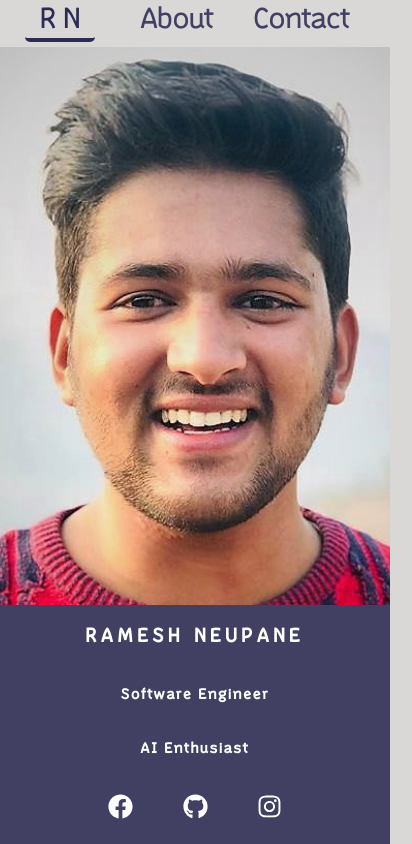
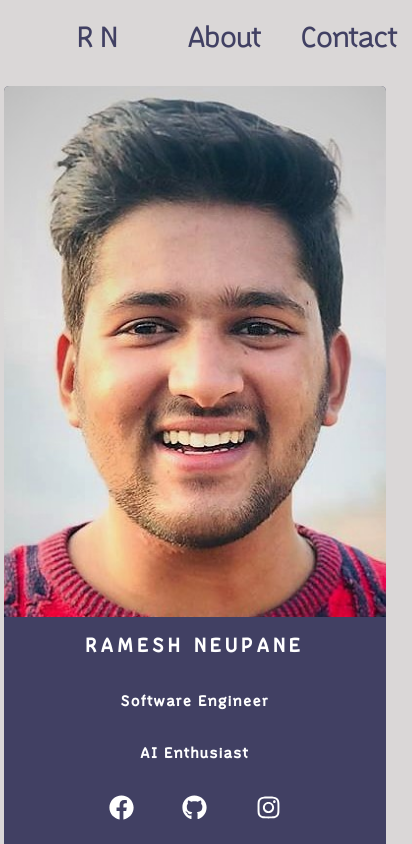
Before and after one commit to RameshNeupane/rameshneupane.github.io, a React (Create React App) app: page / in a window 390 px wide. Shown: the whole page, 412 px wide, since content can reach past the window. Built offline with nearby package versions, Linux system fonts and the light colour scheme.

Commit message:
app refactored

```diff
--- a/src/App.css
+++ b/src/App.css
@@ -6,7 +6,6 @@
   height: 100vh;
   width: 100vw;
   color: white;
-  /* background-color: rgba(0, 0, 50, 0.2); */
 }
 
 .app-main-container {
@@ -16,11 +15,17 @@
   background-color: rgba(0, 0, 50, 0.7);
 }
 
+@media only screen and (max-width: 768px) {
+  .app-main-container {
+    width: 95%;
+  }
+}
+
 @media only screen and (max-width: 576px) {
   .app-main-container {
-    width: 100%;
+    width: 98%;
     height: 100%;
     margin-top: 1rem;
-    border-radius: 0;
+    border-radius: 0.5rem 0.5rem 0 0;
   }
 }
--- a/src/components/About/About.css
+++ b/src/components/About/About.css
@@ -86,9 +86,25 @@
   width: 100%;
 }
 
-/* @media only screen and (max-width: 768px) {
+@media only screen and (max-width: 768px) {
+  .about h1,
+  .skills h1 {
+    font-size: 2.5rem;
+  }
 
-} */
+  .about hr,
+  .skills hr {
+    width: 20%;
+  }
+
+  .about p {
+    font-size: 1.5rem;
+  }
+
+  .skills-container {
+    font-size: 3.5rem;
+  }
+}
 
 @media only screen and (max-width: 576px) {
   .about-container {
--- a/src/components/About/About.js
+++ b/src/components/About/About.js
@@ -13,6 +13,7 @@ import {
   SiTensorflow,
   SiKeras,
   SiReact,
+  SiOpencv,
 } from "react-icons/si";
 
 const About = () => {
@@ -53,6 +54,7 @@ const About = () => {
             <SiPandas title="Pandas" />
             <SiTensorflow title="Tensorflow" />
             <SiKeras title="Keras" />
+            <SiOpencv title="Opencv" />
           </div>
         </div>
       </div>
--- a/src/components/Home/Home.css
+++ b/src/components/Home/Home.css
@@ -103,7 +103,7 @@
   .home .home-img {
     width: 100%;
     height: 70%;
-    border-radius: 0;
+    border-radius: 0.5rem 0.5rem 0 0;
   }
 
   .home .home-info {
--- a/src/components/Nav/Nav.css
+++ b/src/components/Nav/Nav.css
@@ -1,8 +1,17 @@
 .Nav {
-  width: 80%;
+  width: 90%;
+  height: 10%;
   display: flex;
   align-items: center;
   justify-content: space-evenly;
+}
+
+.Nav .logo,
+.Nav .navs {
+  width: 50%;
+  display: flex;
+  align-items: center;
+  justify-content: center;
 }
 
 .Nav .tab {
@@ -11,38 +20,38 @@
   color: rgba(0, 0, 50, 0.7);
   padding: 0.2rem 1.5rem;
   margin: 0 0.5rem;
-  border-bottom: 0.5rem solid transparent;
   white-space: nowrap;
 }
 
 .Nav .tab:hover {
   border-radius: 0 0 0.5rem 0.5rem;
-  border-bottom: 0.5rem solid rgba(0, 0, 50, 0.4);
+  background-color: rgba(0, 0, 50, 0.4);
 }
 
 .Nav .tab.active {
-  color: rgba(0, 0, 50, 0.8);
+  color: white;
+  background-color: rgba(0, 0, 50, 0.8);
   border-radius: 0 0 0.5rem 0.5rem;
-  border-bottom: 0.5rem solid rgba(0, 0, 50, 0.8);
-  transition: all 1s ease-in-out;
+  /* border-bottom: 0.5rem solid transparent; */
+  transition: background-color 1s ease-in;
 }
 
 @media only screen and (max-width: 768px) {
   .Nav {
-    width: 100%;
+    width: 95%;
+  }
+
+  .Nav .tab {
+    font-size: 3.5rem;
   }
 }
 
 @media only screen and (max-width: 576px) {
+  .Nav {
+    width: 100%;
+  }
+
   .Nav .tab {
     font-size: 3rem;
   }
-
-  .Nav .tab:hover {
-    border-bottom: 0.4rem solid rgba(0, 0, 50, 0.4);
-  }
-
-  .Nav .tab.active {
-    border-bottom: 0.4rem solid rgba(0, 0, 50, 0.8);
-  }
 }
--- a/src/components/Nav/Nav.js
+++ b/src/components/Nav/Nav.js
@@ -1,16 +1,16 @@
 import React from "react";
 import "./Nav.css";
-import { NavLink } from "react-router-dom";
+import { Link, NavLink } from "react-router-dom";
 
 const Nav = () => {
   return (
     <nav className="Nav">
-      <div>
-        <NavLink to="/" className="tab">
+      <div className="logo">
+        <Link to="/" className="tab">
           R N
-        </NavLink>
+        </Link>
       </div>
-      <div>
+      <div className="navs">
         <NavLink to="/about" className="tab">
           About
         </NavLink>
```
